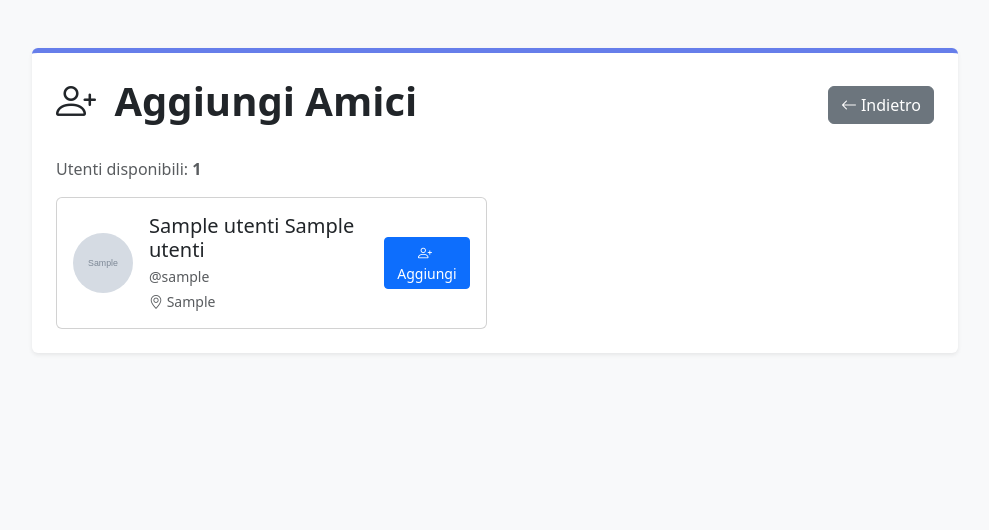
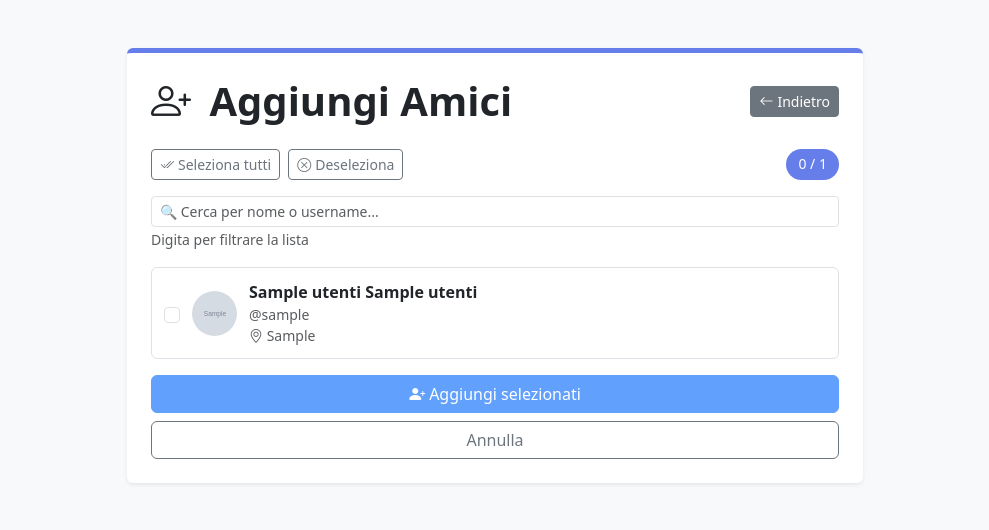
Before and after one commit to Kevv104/SWAPHUB_MECJA_KEVIN_5IE, a PHP site: page /visteSQL/swapper/send_friend_request.php in a window 1280 px wide. Shown: the top 530 px of the page, without its empty margins (145-1134 px from the left). Run offline with PHP 8.4, Linux system fonts and the light colour scheme; tables that the repository leaves empty or names only in its code hold one stand-in row (values such as "Sample post"); grey boxes marked "Sample" are stand-in pictures; a stand-in replaces the project's code that opens the database connection.

Commit message:
Modifica ux funzioamento send_friend_request

```diff
--- a/LOGIN_DATABASE/visteSQL/swapper/send_friend_request.php
+++ b/LOGIN_DATABASE/visteSQL/swapper/send_friend_request.php
@@ -7,35 +7,101 @@
   <link href="https://cdn.jsdelivr.net/npm/bootstrap@5.3.2/dist/css/bootstrap.min.css" rel="stylesheet" />
   <link rel="stylesheet" href="https://cdn.jsdelivr.net/npm/bootstrap-icons@1.11.1/font/bootstrap-icons.css">
   <style>
-    .user-card {
-      transition: all 0.2s;
-      cursor: pointer;
+    #users-list-container {
+      max-height: 600px;
+      overflow-y: auto;
+      border: 1px solid #dee2e6;
+      border-radius: 0.375rem;
     }
-    .user-card:hover {
-      transform: translateY(-3px);
-      box-shadow: 0 5px 15px rgba(0,0,0,0.1);
+
+    .user-list-item {
+      padding: 0.75rem;
+      border-bottom: 1px solid #e9ecef;
+      display: flex;
+      align-items: center;
+      gap: 0.75rem;
+      transition: background-color 0.15s;
     }
-    .user-avatar {
-      width: 60px;
-      height: 60px;
+
+    .user-list-item:hover {
+      background-color: #f8f9fa;
+    }
+
+    .user-list-item:last-child {
+      border-bottom: none;
+    }
+
+    .user-avatar-small {
+      width: 45px;
+      height: 45px;
       border-radius: 50%;
       object-fit: cover;
+      flex-shrink: 0;
+    }
+
+    .user-info {
+      flex-grow: 1;
+      min-width: 0;
+      overflow: hidden;
+    }
+
+    .user-info strong {
+      display: block;
+      overflow: hidden;
+      text-overflow: ellipsis;
+      white-space: nowrap;
+    }
+
+    .user-info small {
+      display: block;
+      overflow: hidden;
+      text-overflow: ellipsis;
+      white-space: nowrap;
+    }
+
+    .filter-box {
+      position: sticky;
+      top: 0;
+      background: white;
+      z-index: 10;
+      padding-bottom: 0.5rem;
+    }
+
+    .action-bar {
+      display: flex;
+      gap: 0.5rem;
+      flex-wrap: wrap;
+      margin-bottom: 1rem;
+    }
+
+    .badge-count {
+      background-color: #667eea;
+      color: white;
+      padding: 0.25rem 0.75rem;
+      border-radius: 1rem;
+      font-size: 0.875rem;
+    }
+
+    .no-results {
+      text-align: center;
+      padding: 2rem 1rem;
+      color: #6c757d;
     }
   </style>
 </head>
 <body style="background-color: #f8f9fa;">
-  <main class="container py-5">
+  <main class="container py-4 py-md-5">
     <div class="row justify-content-center">
-      <div class="col-md-10">
+      <div class="col-12 col-md-8">
 
         <div class="bg-white p-4 rounded shadow-sm" style="border-top: 5px solid #667eea;">
 
-          <div class="d-flex justify-content-between align-items-center mb-4">
-            <h1 class="fw-bold">
+          <div class="d-flex justify-content-between align-items-center mb-4 flex-wrap gap-2">
+            <h1 class="fw-bold mb-0">
               <i class="bi bi-person-plus me-2"></i>
               Aggiungi Amici
             </h1>
-            <a href="/login/visualizzaUtente.php" class="btn btn-secondary">
+            <a href="/login/visualizzaUtente.php" class="btn btn-secondary btn-sm">
               <i class="bi bi-arrow-left me-1"></i>Indietro
             </a>
           </div>
@@ -49,14 +115,46 @@
           </div>
 
           <!-- Lista Utenti -->
-          <div id="users-list" style="display: none;">
-            <div class="mb-3">
-              <span class="text-muted">
-                Utenti disponibili: <strong id="total-users">0</strong>
-              </span>
+          <div id="users-list-wrapper" style="display: none;">
+
+            <!-- Barra azioni -->
+            <div class="action-bar">
+              <button type="button" class="btn btn-sm btn-outline-secondary" id="btn-select-all">
+                <i class="bi bi-check2-all me-1"></i>Seleziona tutti
+              </button>
+              <button type="button" class="btn btn-sm btn-outline-secondary" id="btn-deselect-all">
+                <i class="bi bi-x-circle me-1"></i>Deseleziona
+              </button>
+              <div class="badge-count ms-auto">
+                <span id="selected-count">0</span> / <span id="total-users">0</span>
+              </div>
             </div>
 
-            <div id="users-container" class="row g-3"></div>
+            <!-- Filtro ricerca -->
+            <div class="mb-3">
+              <input type="text" class="form-control form-control-sm" id="search-input"
+                     placeholder="🔍 Cerca per nome o username...">
+              <small class="text-muted">Digita per filtrare la lista</small>
+            </div>
+
+            <!-- Contenitore con scroll -->
+            <div id="users-list-container"></div>
+
+            <!-- Nessun risultato ricerca -->
+            <div id="no-results" class="no-results" style="display: none;">
+              <i class="bi bi-search" style="font-size: 2rem;"></i>
+              <p class="mt-2 mb-0">Nessun utente trovato</p>
+            </div>
+
+            <!-- Pulsanti azione -->
+            <div class="mt-3 d-grid gap-2">
+              <button type="button" class="btn btn-primary" id="btn-add-selected" disabled>
+                <i class="bi bi-person-plus-fill me-1"></i>Aggiungi selezionati
+              </button>
+              <button type="button" class="btn btn-outline-secondary" onclick="window.location.href='/login/visualizzaUtente.php'">
+                Annulla
+              </button>
+            </div>
           </div>
 
           <!-- Nessun Utente -->
@@ -73,6 +171,9 @@
           </div>
 
         </div>
+      </div>
+    </div>
+  </main>
 
   <!-- Alert Successo (toast) -->
   <div class="position-fixed bottom-0 end-0 p-3" style="z-index: 11">
@@ -105,61 +206,171 @@
   <script src="https://cdn.jsdelivr.net/npm/bootstrap@5.3.2/dist/js/bootstrap.bundle.min.js"></script>
 
   <script>
-    // Funzione per inviare richiesta
-    function sendRequest(username, nomeCognome, buttonElement) {
-      buttonElement.disabled = true;
-      buttonElement.innerHTML = '<span class="spinner-border spinner-border-sm me-1"></span>Invio...';
+    let usersData = [];
+    let selectedUsers = new Set();
 
-      fetch('/login/api/swapper/api_send_friend_request.php', {
+    function updateCounters() {
+      document.getElementById('selected-count').textContent = selectedUsers.size;
+
+      // Abilita/disabilita bottone "Aggiungi selezionati"
+      const btnAdd = document.getElementById('btn-add-selected');
+      if(selectedUsers.size > 0) {
+        btnAdd.disabled = false;
+      } else {
+        btnAdd.disabled = true;
+      }
+    }
+
+    function createUserListItem(user) {
+      const div = document.createElement('div');
+      div.className = 'user-list-item';
+      div.id = `user-item-${user.username}`;
+
+      div.innerHTML = `
+        <input type="checkbox" class="form-check-input user-checkbox"
+               value="${user.username}"
+               data-nome="${user.Nome} ${user.Cognome}">
+
+        <img src="/login/${user.fotoprofilo}"
+             alt="${user.Nome}"
+             class="user-avatar-small"
+             onerror="this.src='/login/IMG/noimage.jpg'">
+
+        <div class="user-info">
+          <strong>${user.Nome} ${user.Cognome}</strong>
+          <small class="text-muted">@${user.username}</small>
+          ${user.localita ? `<small class="text-muted"><i class="bi bi-geo-alt"></i> ${user.localita}</small>` : ''}
+        </div>
+      `;
+
+      return div;
+    }
+
+    // ===== FUNZIONE: Filtra lista =====
+    function filterUsers(query) {
+      const container = document.getElementById('users-list-container');
+      const noResults = document.getElementById('no-results');
+
+      const searchTerm = query.toLowerCase();
+      let visibleCount = 0;
+
+      usersData.forEach(user => {
+        const itemDiv = document.getElementById(`user-item-${user.username}`);
+        if(!itemDiv) return;
+
+        const nome = user.Nome.toLowerCase();
+        const cognome = user.Cognome.toLowerCase();
+        const username = user.username.toLowerCase();
+
+        const match = nome.includes(searchTerm) ||
+                      cognome.includes(searchTerm) ||
+                      username.includes(searchTerm);
+
+        if(match) {
+          itemDiv.style.display = '';
+          visibleCount++;
+        } else {
+          itemDiv.style.display = 'none';
+        }
+      });
+
+      if(visibleCount === 0) {
+        noResults.style.display = 'block';
+      } else {
+        noResults.style.display = 'none';
+      }
+    }
+
+    // ===== FUNZIONE: Seleziona tutti (visibili) =====
+    function selectAllVisible() {
+      document.querySelectorAll('.user-checkbox:not([style*="display: none"])').forEach(checkbox => {
+        checkbox.parentElement.offsetParent !== null && (checkbox.checked = true);
+      });
+      updateAllCheckboxes();
+    }
+
+    // ===== FUNZIONE: Deseleziona tutti =====
+    function deselectAll() {
+      document.querySelectorAll('.user-checkbox').forEach(checkbox => {
+        checkbox.checked = false;
+      });
+      updateAllCheckboxes();
+    }
+
+    // ===== FUNZIONE: Aggiorna lista quando checkbox cambia =====
+    function updateAllCheckboxes() {
+      selectedUsers.clear();
+      document.querySelectorAll('.user-checkbox:checked').forEach(checkbox => {
+        selectedUsers.add(checkbox.value);
+      });
+      updateCounters();
+    }
+
+    // ===== FUNZIONE: Invia richieste batch =====
+    async function sendBatchRequests() {
+      if(selectedUsers.size === 0) {
+        alert('Seleziona almeno un utente');
+        return;
+      }
+
+      const btnAdd = document.getElementById('btn-add-selected');
+      const originalText = btnAdd.innerHTML;
+      btnAdd.disabled = true;
+      btnAdd.innerHTML = '<span class="spinner-border spinner-border-sm me-1"></span>Invio...';
+
+      const usernames = Array.from(selectedUsers);
+      let successCount = 0;
+      let errorCount = 0;
+
+      for(const username of usernames) {
+        try {
+          const response = await fetch('/login/api/swapper/api_send_friend_request.php', {
             method: 'POST',
             headers: { 'Content-Type': 'application/json' },
             credentials: 'include',
             body: JSON.stringify({ userRicevente: username })
-      })
-        .then(res => res.json())
-        .then(data => {
+          });
+
+          const data = await response.json();
+
           if(data.success) {
-            // Successo - Mostra toast e rimuovi card
+            successCount++;
+            // Rimuovi checkbox da lista visiva
+            const itemDiv = document.getElementById(`user-item-${username}`);
+            if(itemDiv) {
+              itemDiv.style.opacity = '0.5';
+              itemDiv.style.pointerEvents = 'none';
+            }
+          } else {
+            errorCount++;
+          }
+        } catch(err) {
+          console.error('Errore:', err);
+          errorCount++;
+        }
+      }
+
+      // Mostra risultato
+      btnAdd.disabled = false;
+      btnAdd.innerHTML = originalText;
+
       const toastSuccess = new bootstrap.Toast(document.getElementById('toast-success'));
       document.getElementById('toast-message').textContent =
-              `Richiesta inviata a ${nomeCognome}!`;
+        `✅ ${successCount} richiesta${successCount !== 1 ? 'e' : ''} inviata${successCount !== 1 ? 'e' : ''}!` +
+        (errorCount > 0 ? ` (${errorCount} errore${errorCount !== 1 ? 'i' : ''})` : '');
       toastSuccess.show();
 
-            // Rimuovi la card dell'utente
-            buttonElement.closest('.col-md-6').remove();
-
-            // Aggiorna contatore
-            const totalUsers = parseInt(document.getElementById('total-users').textContent);
-            document.getElementById('total-users').textContent = totalUsers - 1;
-
-            // Se non ci sono più utenti, mostra messaggio
-            if(totalUsers - 1 === 0) {
-              document.getElementById('users-list').style.display = 'none';
-              document.getElementById('no-users').style.display = 'block';
+      // Aggiorna UI
+      selectedUsers.clear();
+      updateCounters();
+      setTimeout(() => {
+        window.location.href = '/login/visualizzaUtente.php';
+      }, 2000);
     }
 
-          } else {
-            // Errore
-            const toastError = new bootstrap.Toast(document.getElementById('toast-error'));
-            document.getElementById('toast-error-message').textContent = data.error;
-            toastError.show();
-
-            buttonElement.disabled = false;
-            buttonElement.innerHTML = '<i class="bi bi-person-plus me-1"></i>Aggiungi';
-          }
-        })
-        .catch(err => {
-          console.error(err);
-          const toastError = new bootstrap.Toast(document.getElementById('toast-error'));
-          document.getElementById('toast-error-message').textContent = 'Errore di connessione';
-          toastError.show();
-
-          buttonElement.disabled = false;
-          buttonElement.innerHTML = '<i class="bi bi-person-plus me-1"></i>Aggiungi';
-        });
-    }
-
-    // Carica lista utenti
+    // ===== EVENT LISTENERS =====
+    document.addEventListener('DOMContentLoaded', function() {
+      // Carica utenti
       fetch('/login/api/swapper/api_get_non_friends.php', {
         credentials: 'include'
       })
@@ -171,42 +382,17 @@
             if(data.utenti.length === 0) {
               document.getElementById('no-users').style.display = 'block';
             } else {
-            document.getElementById('users-list').style.display = 'block';
+              usersData = data.utenti;
+              document.getElementById('users-list-wrapper').style.display = 'block';
               document.getElementById('total-users').textContent = data.totalUtenti;
 
-            const container = document.getElementById('users-container');
+              const container = document.getElementById('users-list-container');
 
               data.utenti.forEach(user => {
-              const userCard = document.createElement('div');
-              userCard.className = 'col-md-6';
-
-              userCard.innerHTML = `
-                <div class="card user-card h-100">
-                  <div class="card-body">
-                    <div class="d-flex align-items-center">
-                      <img src="/login/${user.fotoprofilo}"
-                           alt="${user.Nome}"
-                           class="user-avatar me-3"
-                           onerror="this.src='/login/IMG/noimage.jpg'">
-
-                      <div class="flex-grow-1">
-                        <h5 class="mb-1">${user.Nome} ${user.Cognome}</h5>
-                        <p class="text-muted small mb-1">@${user.username}</p>
-                        ${user.localita ? `<p class="text-muted small mb-0">
-                          <i class="bi bi-geo-alt"></i> ${user.localita}
-                        </p>` : ''}
-                      </div>
-
-                      <button class="btn btn-primary btn-sm"
-                              onclick="sendRequest('${user.username}', '${user.Nome} ${user.Cognome}', this)">
-                        <i class="bi bi-person-plus me-1"></i>Aggiungi
-                      </button>
-                    </div>
-                  </div>
-                </div>
-              `;
-
-              container.appendChild(userCard);
+                const item = createUserListItem(user);
+                // Aggiungi event listener al checkbox
+                item.querySelector('.user-checkbox').addEventListener('change', updateAllCheckboxes);
+                container.appendChild(item);
               });
             }
           } else {
@@ -220,6 +406,21 @@
           document.getElementById('error-container').style.display = 'block';
           document.getElementById('error-message').textContent = 'Errore di connessione';
         });
+
+      // Event: Filtro ricerca
+      document.getElementById('search-input').addEventListener('input', function(e) {
+        filterUsers(e.target.value);
+      });
+
+      // Event: Seleziona tutti
+      document.getElementById('btn-select-all').addEventListener('click', selectAllVisible);
+
+      // Event: Deseleziona tutti
+      document.getElementById('btn-deselect-all').addEventListener('click', deselectAll);
+
+      // Event: Aggiungi selezionati
+      document.getElementById('btn-add-selected').addEventListener('click', sendBatchRequests);
+    });
   </script>
 </body>
 </html>
```
Lines whose indentation alone changed are shown as unchanged.
